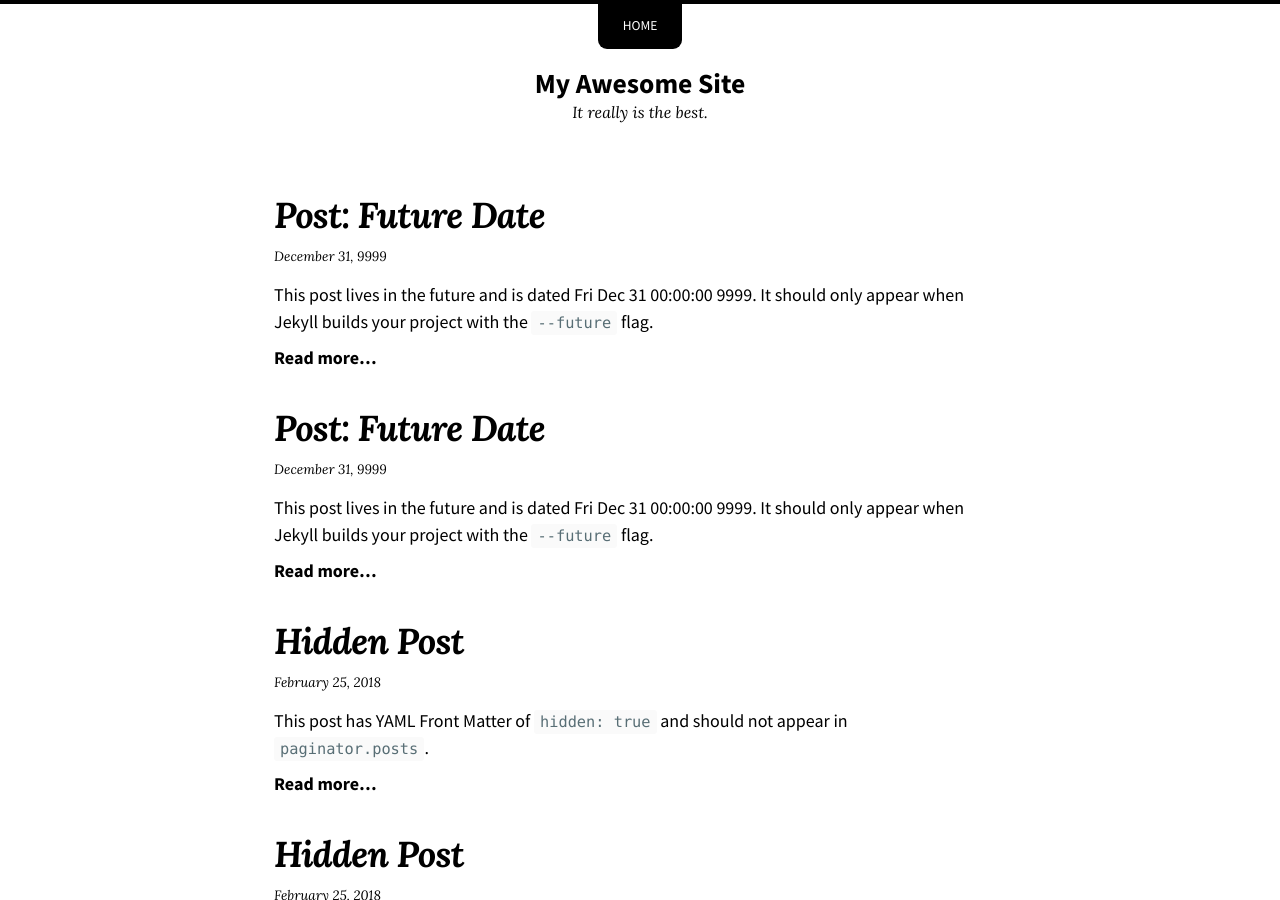
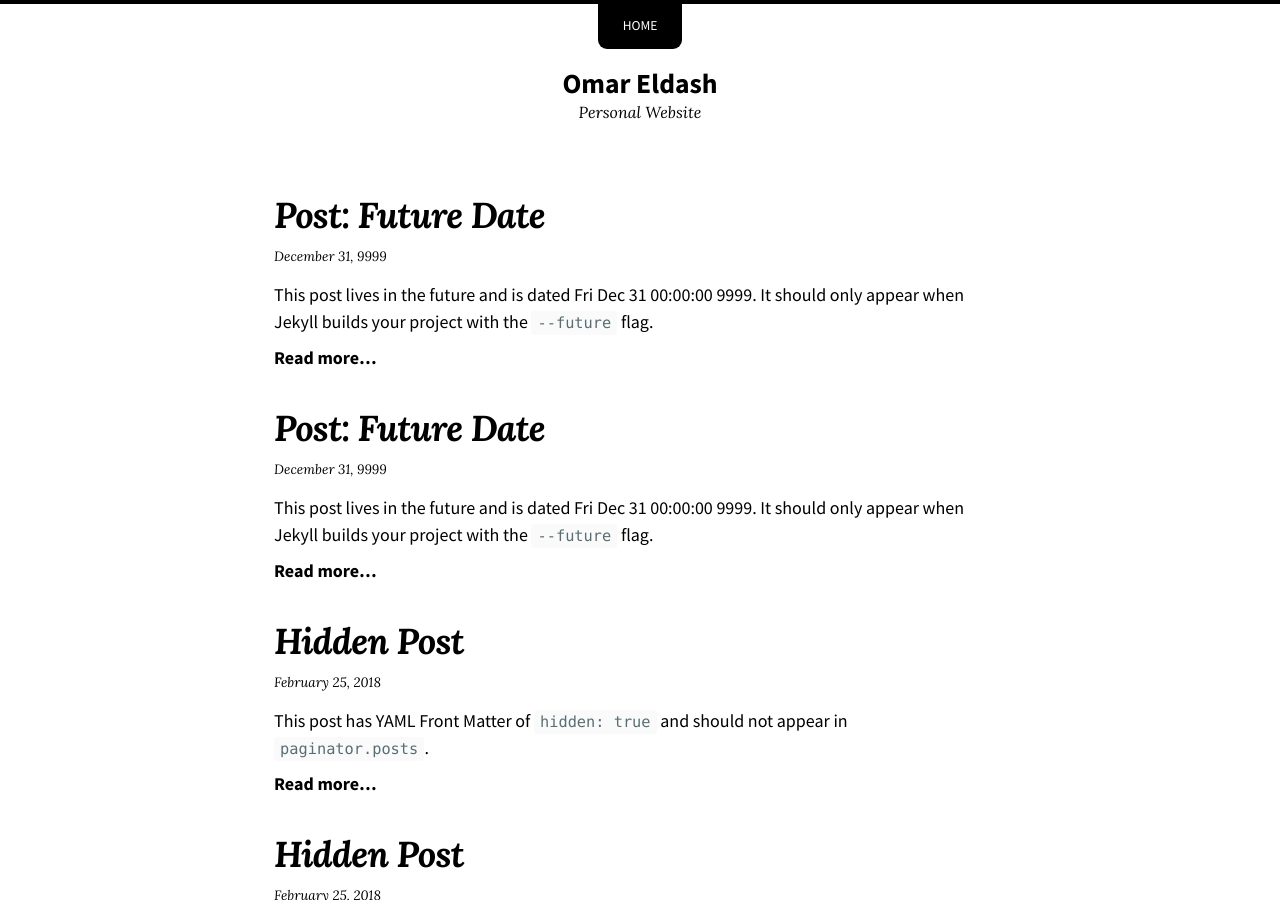
Before and after one commit to omareddash/omareddash, a Jekyll site: the page built from index.md, in a window 1280 px wide and 900 px high. Built offline with Jekyll 4.4.1, drawn with Linux system fonts in a browser that asks for light colours; nearby versions of some CDN libraries; some of the changed text lies outside the part shown.

Commit message:
A new commit with url update

```diff
--- a/Gemfile
+++ b/Gemfile
@@ -1,2 +1,4 @@
 source "https://rubygems.org"
 gemspec
+
+gem "jekyll-theme-so-simple", path: "../"
--- a/_config.yml
+++ b/_config.yml
@@ -16,10 +16,10 @@
 theme: jekyll-theme-so-simple
 # remote_theme: mmistakes/so-simple-theme
 locale: en-US
-title: "My Awesome Site"
-description: "It really is the best."
+title: "Omar Eldash"
+description: "Personal Website"
 baseurl: # the subpath of your site, e.g. "/blog"
-url: # the base hostname & protocol for your site e.g. "https://mmistakes.github.io"
+url: "htttp://omar.eldash.info"   # the base hostname & protocol for your site e.g. "https://mmistakes.github.io"
 logo: # path of site logo, e.g. "/images/logo.png"
 date_format: "%B %-d, %Y"
 read_time: # reading time estimates, e.g. true
```
